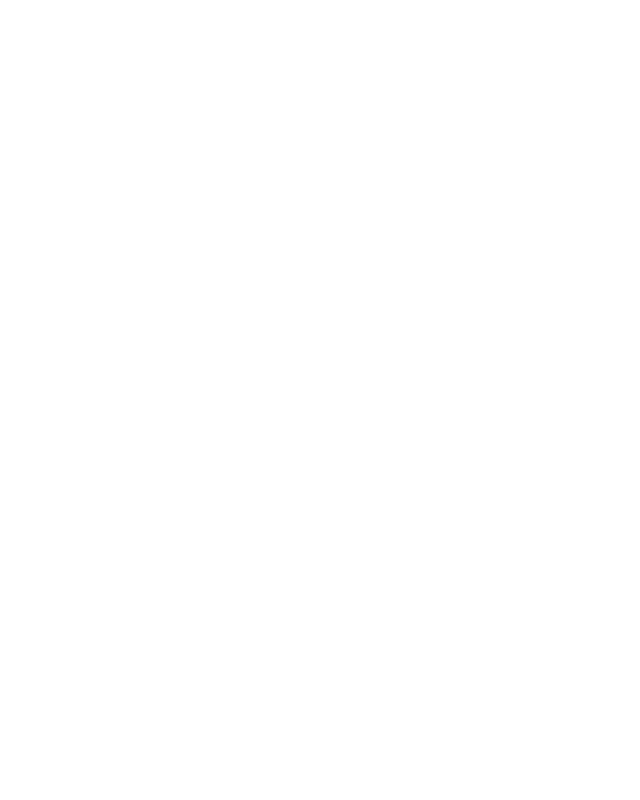
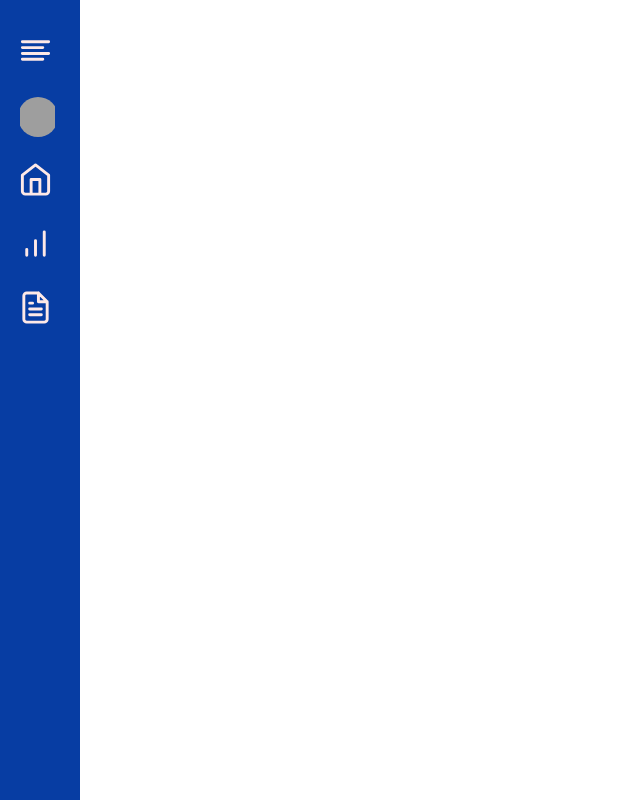
Before and after one commit to B1nary-Devs/SPC-Front, a React (Vite) app: page /home in a window 1280 px wide. Before the commit this address had no page. Shown: the whole page, without its empty margins (0-640 px from the left). Built offline with nearby package versions, Linux system fonts and the light colour scheme; grey boxes are pictures that could not be loaded.

Commit message:
fix-bug/SPC-35 correção rotas

```diff
--- a/src/components/modalTermo/index.jsx
+++ b/src/components/modalTermo/index.jsx
@@ -123,7 +123,7 @@ export default function ModalTermo({ open, onClose, dataForm }){
                 setStatusAlert('success');
                 setMensageAlert('Usuário criado com sucesso!');
                 setTimeout(() => {
-                    window.location.href = "/";
+                    window.location.href = "/dashboard";
                 }, 2000);
             }else{
                 setOpenSnackbar(true);
--- a/src/routes/index.jsx
+++ b/src/routes/index.jsx
@@ -6,9 +6,10 @@ import Home from '../pages/Home'
 function RoutesApp(){
     return(
         <Routes>
-            <Route path='/cadastroLogin' element={<CadastroLogin/>}/>
+            {/* <Route path='/cadastroLogin' element={<CadastroLogin/>}/> */}
             <Route path='/dashboard' element={<Dashboard/>}/>
-            <Route path='/' element={<Home/>}/>
+            <Route path='/home' element={<Home/>}/>
+            <Route path='/' element={<CadastroLogin/>}/>
         </Routes>
     )
 }
```
